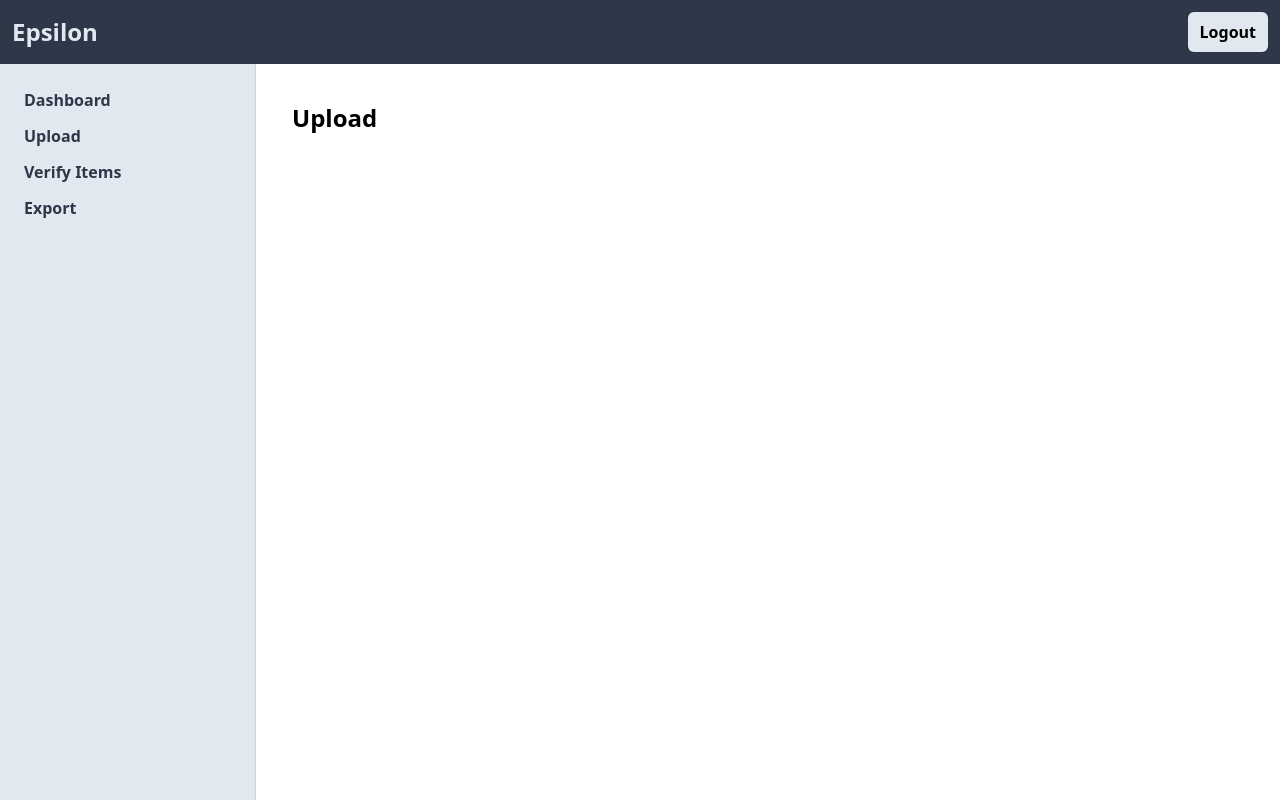
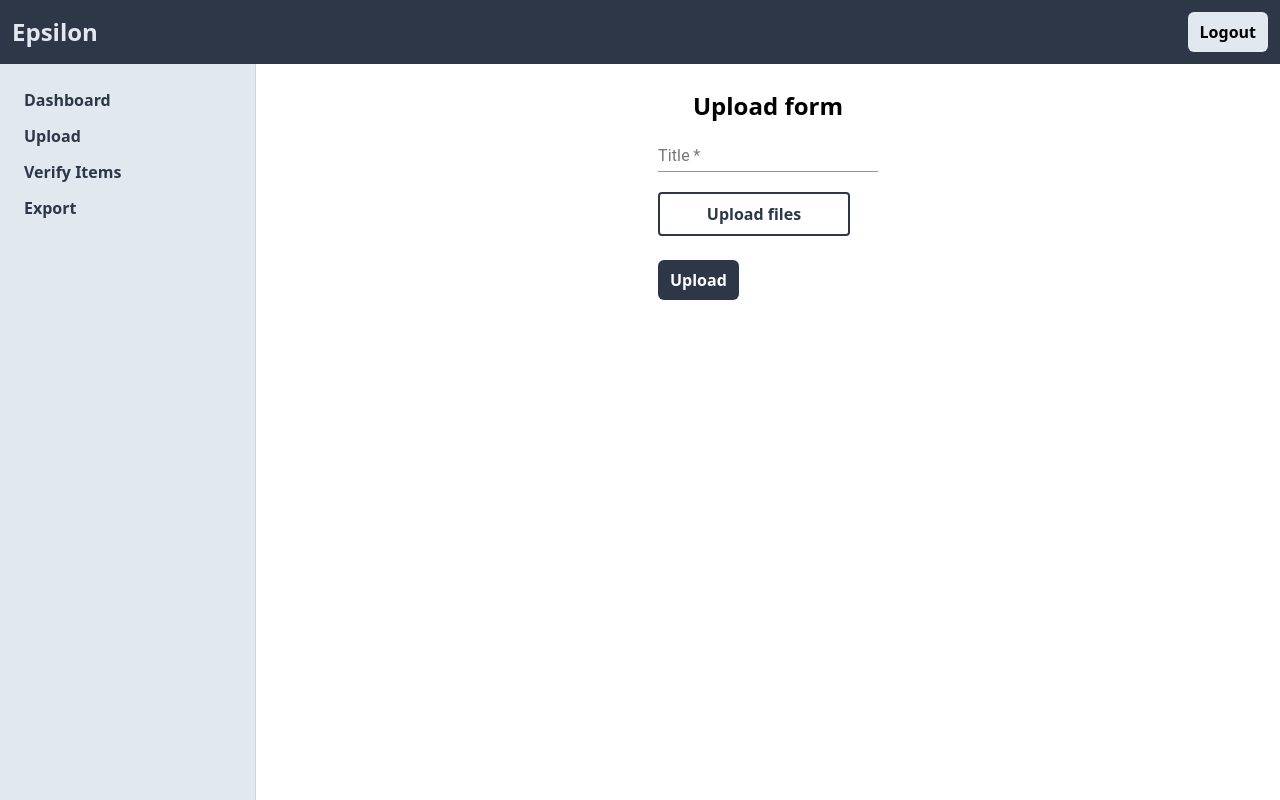
Before and after one commit to alamariful1727/epsilon, a React (Create React App) app: page /dashboard/upload in a window 1280 px wide. Built offline with nearby package versions, Linux system fonts and the light colour scheme.

Commit message:
Upload done

```diff
--- a/src/pages/dashboard/upload/index.tsx
+++ b/src/pages/dashboard/upload/index.tsx
@@ -1,5 +1,77 @@
-import React from 'react';
+import { TextField } from '@material-ui/core';
+import React, { useState } from 'react';
 
 export const Upload = () => {
-  return <h1 className="text-2xl font-semibold p-3">Upload</h1>;
+  const [title, setTitle] = useState<string>('');
+  const [files, setFiles] = useState<FileList>();
+
+  const handleFileChange = (event: React.ChangeEvent<HTMLInputElement>) => {
+    if (event.target.files && event.target.files.length > 0) {
+      setFiles(event.target.files);
+    }
+  };
+
+  const handleSubmit = (event: React.FormEvent<HTMLFormElement>) => {
+    event.preventDefault();
+    if (!files) {
+      alert('Please attach some files.');
+    } else {
+      alert('Uploaded successfully.');
+      setTitle('');
+      setFiles(undefined);
+    }
+  };
+
+  return (
+    <div className="flex flex-col items-center">
+      <h1 className="text-2xl font-semibold">Upload form</h1>
+      <div className="max-w-lg">
+        <form onSubmit={handleSubmit}>
+          <TextField
+            name="title"
+            label="Title"
+            fullWidth
+            required
+            value={title}
+            onChange={(event: React.ChangeEvent<HTMLTextAreaElement | HTMLInputElement>) =>
+              setTitle(event.target.value)
+            }
+          />
+          <div className="flex flex-col my-3">
+            {files && (
+              <div>
+                <h6 className="font-semibold text-gray-800">Files</h6>
+                {Object.keys(files).map((key) => (
+                  <div key={key} className="border-2 border-gray-500 rounded text-center py-1 font-semibold">
+                    {files[Number(key)].name}
+                  </div>
+                ))}
+              </div>
+            )}
+            <label htmlFor="browse-file-button">
+              <div className="w-48 text-center border-2 border-gray-800 cursor-pointer font-semibold mt-2 py-2 rounded text-gray-800 hover:bg-gray-800 hover:text-white transition duration-300 ease-in-out">
+                <span>Upload files</span>
+              </div>
+            </label>
+          </div>
+          <input
+            multiple
+            accept="image/*"
+            className="hidden"
+            id="browse-file-button"
+            type="file"
+            onChange={handleFileChange}
+          />
+          <div className="flex justify-between items-center my-6">
+            <button
+              type="submit"
+              className="bg-gray-800 text-white font-semibold rounded-md hover:bg-gray-900 px-3 py-2"
+            >
+              Upload
+            </button>
+          </div>
+        </form>
+      </div>
+    </div>
+  );
 };
```
